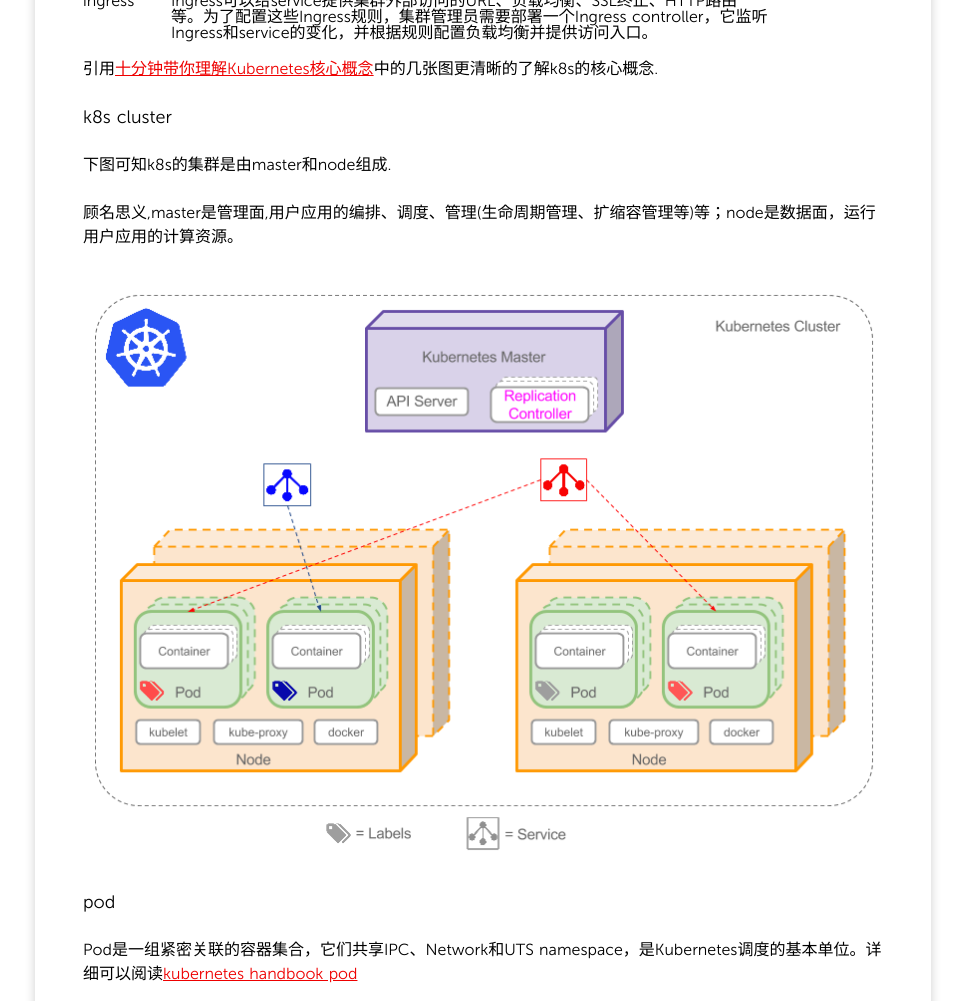
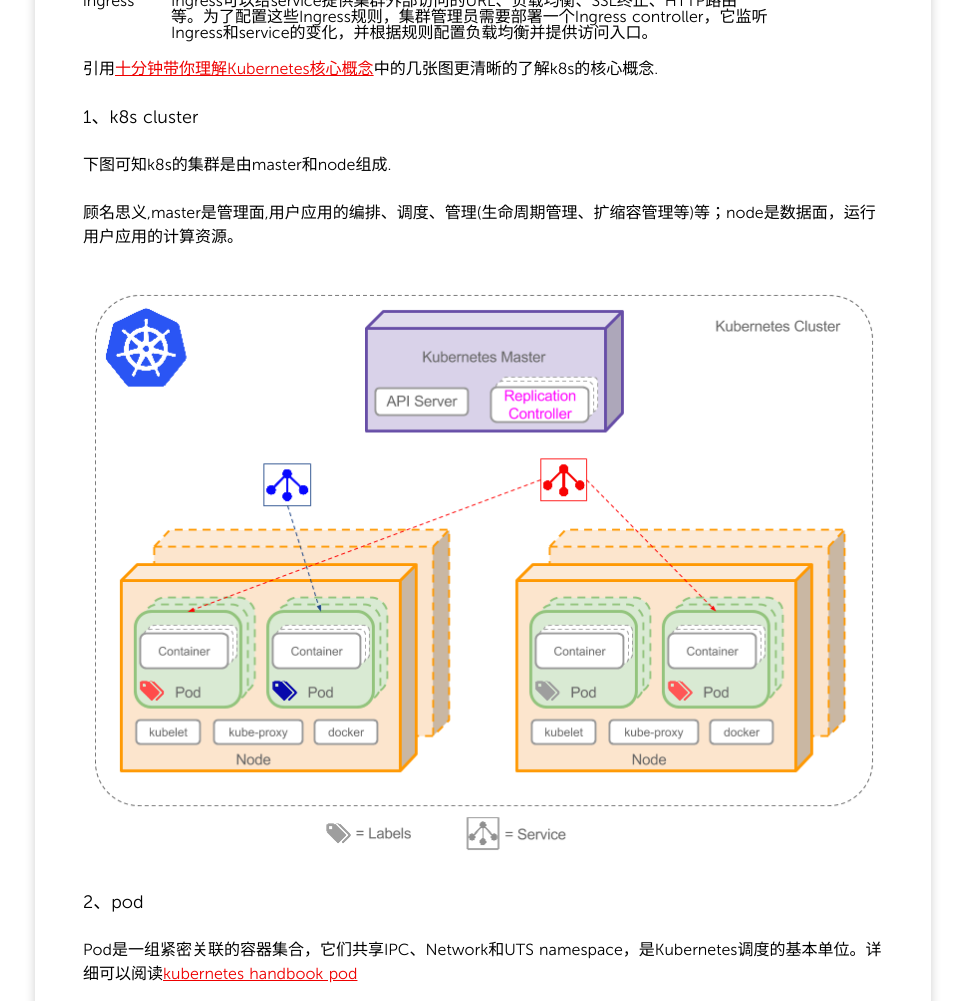
Before and after one commit to niuziru/niuziru.github.io, a Jekyll site: the page built from _posts/2018/2018-01-04-kubernetes-service-analyse.md, in a window 1280 px wide and 1400 px high, scrolled down 1726 px. Shown: the part 153-1154 px from the top of the window, without its empty margins (157-1122 px from the left). Built offline with Jekyll 4.4.1, drawn with Linux system fonts in a browser that asks for light colours.

```diff
--- a/_posts/2018/2018-01-04-kubernetes-service-analyse.md
+++ b/_posts/2018/2018-01-04-kubernetes-service-analyse.md
@@ -47,7 +47,7 @@
 
 引用[十分钟带你理解Kubernetes核心概念](http://www.dockone.io/article/932)中的几张图更清晰的了解k8s的核心概念.
 
-### k8s cluster
+### 1、k8s cluster
 
 下图可知k8s的集群是由master和node组成.
 
@@ -55,14 +55,14 @@
 
 <img src="/images/k8s-cluster.png" alt="Kubernetes集群图" width="100%" height="100%" />
 
-### pod
+### 2、pod
 
 Pod是一组紧密关联的容器集合，它们共享IPC、Network和UTS namespace，是Kubernetes调度的基本单位。详细可以阅读[kubernetes handbook pod](https://kubernetes.feisky.xyz/concepts/pod.html)
 
 <img src="/images/k8s-pod.png" alt="Kubernetes集群图" width="100%" height="100%" />
 
 
-### rc/rs
+### 3、rc/rs
 
 ReplicationController（也简称为rc）用来确保容器应用的副本数始终保持在用户定义的副本数，即如果有容器异常退出，会自动创建新的Pod来替代；而异常多出来的容器也会自动回收。ReplicationController的典型应用场景包括确保健康Pod的数量、弹性伸缩、滚动升级以及应用多版本发布跟踪等。
 
@@ -82,6 +82,7 @@
 
 
 
+
 # 参考资料
 
 * [细数Kubernetes Service那些事－kubernetes 服务发布以及在eBay的实践](http://blog.csdn.net/ebay/article/details/52798074)
```
Also changed, not shown: other parts of _posts/2018/2018-01-04-kubernetes-service-analyse.md (+1 -1 lines).
